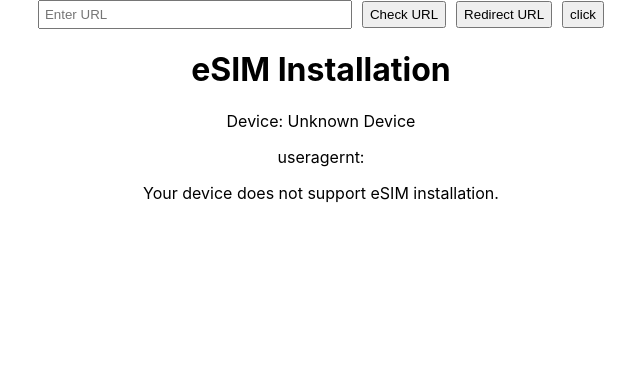
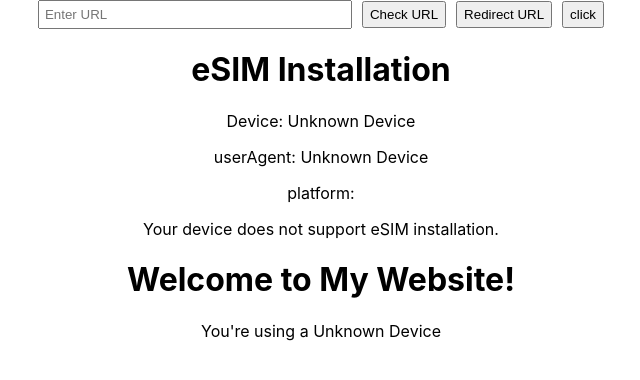
Before and after one commit to jaydipsonani/urlChecker, a React (Create React App) app: page / in a window 1280 px wide. Shown: the top 380 px of the page, without its empty margins (319-959 px from the left). Built offline with nearby package versions, Linux system fonts and the light colour scheme.

Commit message:
devicename

```diff
--- a/src/App.js
+++ b/src/App.js
@@ -1,4 +1,5 @@
 import './App.css';
+import DeviceNameDisplay from './devicenameDisplay';
 import InstallESimPage from './eSIMChecker';
 
 
@@ -9,6 +10,7 @@ function App() {
     <div className="App">
         <URLChecker />
         <InstallESimPage />
+        <DeviceNameDisplay />
     </div>
   );
 }
--- /dev/null
+++ b/src/devicenameDisplay.js
@@ -0,0 +1,61 @@
+import React, { useState, useEffect } from 'react';
+
+// Device detection function
+const getDeviceName = () => {
+  const userAgent = navigator.userAgent || navigator.vendor || window.opera;
+
+  // iPhone models
+  const iPhoneModels = {
+    'iPhone14,2': 'iPhone 13 Pro',
+    'iPhone10,6': 'iPhone X',
+    'iPhone10,5': 'iPhone 8 Plus',
+    // Add more iPhone mappings here
+  };
+
+  for (const model in iPhoneModels) {
+    if (userAgent.includes(model)) {
+      return iPhoneModels[model];
+    }
+  }
+
+  // Android models
+  const androidModels = {
+    'Pixel 4': 'Google Pixel 4',
+    'SM-G991B': 'Samsung Galaxy S21',
+    'RMX1851': 'Realme 3 Pro',  // Added Realme 3 Pro
+    // Add more Android mappings here
+  };
+
+  for (const model in androidModels) {
+    if (userAgent.includes(model)) {
+      return androidModels[model];
+    }
+  }
+
+  // Fallbacks
+  if (/iPhone/.test(userAgent)) return 'iPhone';
+  if (/Android/.test(userAgent)) return 'Android Device';
+  if (/iPad/.test(userAgent)) return 'iPad';
+  if (/Windows/.test(userAgent)) return 'Windows PC';
+  if (/Mac/.test(userAgent)) return 'Macintosh';
+
+  return 'Unknown Device';
+};
+
+const DeviceNameDisplay = () => {
+  const [deviceName, setDeviceName] = useState('Unknown Device');
+
+  useEffect(() => {
+    const detectedDeviceName = getDeviceName();
+    setDeviceName(detectedDeviceName);
+  }, []);
+
+  return (
+    <div>
+      <h1>Welcome to My Website!</h1>
+      <p>You're using a {deviceName}</p>
+    </div>
+  );
+};
+
+export default DeviceNameDisplay;
--- a/src/eSIMChecker.js
+++ b/src/eSIMChecker.js
@@ -1,31 +1,10 @@
 import { useEffect, useState } from 'react';
 
-// Function to detect platform and possible eSIM support based on user agent
 const detectEsimSupport = () => {
   const userAgent = navigator.userAgent || navigator.vendor || window.opera;
 
-  // Function to get iOS device name based on user agent
   const getIosDeviceName = () => {
     const iosPatterns = [
-    //  { pattern: /iPhone.*OS 16_3/, model: 'iPhone 14 Pro Max' },
-    // { pattern: /iPhone.*OS 16_2/, model: 'iPhone 14 Pro' },
-    // { pattern: /iPhone.*OS 16_1/, model: 'iPhone 14 Plus' },
-    // { pattern: /iPhone.*OS 16_0/, model: 'iPhone 14' },
-    // { pattern: /iPhone.*OS 15_3/, model: 'iPhone 13 Pro Max' },
-    // { pattern: /iPhone.*OS 15_2/, model: 'iPhone 13 Pro' },
-    // { pattern: /iPhone.*OS 15_1/, model: 'iPhone 13 mini' },
-    // { pattern: /iPhone.*OS 15_0/, model: 'iPhone 13' },
-    // { pattern: /iPhone.*OS 14_3/, model: 'iPhone 12 Pro Max' },
-    // { pattern: /iPhone.*OS 14_2/, model: 'iPhone 12 Pro' },
-    // { pattern: /iPhone.*OS 14_1/, model: 'iPhone 12 mini' },
-    // { pattern: /iPhone.*OS 14_0/, model: 'iPhone 12' },
-    // { pattern: /iPhone.*OS 13_2/, model: 'iPhone 11 Pro Max' },
-    // { pattern: /iPhone.*OS 13_1/, model: 'iPhone 11 Pro' },
-    // { pattern: /iPhone.*OS 13_0/, model: 'iPhone 11' },
-    // { pattern: /iPhone.*OS 12_2/, model: 'iPhone XR' },
-    // { pattern: /iPhone.*OS 12_1/, model: 'iPhone XS Max' },
-    // { pattern: /iPhone.*OS 12_0/, model: 'iPhone XS' },
-    // { pattern: /iPhone.*OS 11_0/, model: 'iPhone 8 Plus' },
     { pattern: /iPhone.*OS 16_1/, model: 'iPhone 8 Plus' },
   { pattern: /iPhone.*OS 16_7/, model: 'iPhone 11/11 Pro/11 Pro Max' },// Latest version for iPhone 11 series
   { pattern: /iPhone.*OS 17_0/, model: 'iPhone 12/12 mini/12 Pro/12 Pro Max' },
@@ -49,16 +28,12 @@ const detectEsimSupport = () => {
     return 'iOS Device';
   };
 
+
   // Check if it's an iOS device
   if (/iPhone|iPad|iPod/i.test(userAgent)) {
     const deviceName = getIosDeviceName();
     return {
       isSupported: [
-        // 'iPhone XS', 'iPhone XS Max', 'iPhone XR', 'iPhone 11',
-        // 'iPhone 11 Pro', 'iPhone 11 Pro Max', 'iPhone SE (2nd generation)',
-        // 'iPhone 12', 'iPhone 12 mini', 'iPhone 12 Pro', 'iPhone 12 Pro Max',
-        // 'iPhone 13', 'iPhone 13 mini', 'iPhone 13 Pro', 'iPhone 13 Pro Max',
-        // 'iPhone 14', 'iPhone 14 Plus', 'iPhone 14 Pro', 'iPhone 14 Pro Max',
         'iPhone 11/11 Pro/11 Pro Max', 'iPhone 12/12 mini/12 Pro/12 Pro Max',
         'iPhone 13/13 mini/13 Pro/13 Pro Max','iPhone SE (2nd generation)',
         'iPhone 14/14 Plus/14 Pro/14 Pro Max','iPhone 15/15 Plus/15 Pro/15 Pro Max',
@@ -97,7 +72,6 @@ const InstallESimPage = () => {
     const smdpAddress = 'consumer.e-sim.global';
     const activationCode = 'TN2024032517501135006332';
     const url = `https://esimsetup.apple.com/esim_qrcode_provisioning?carddata=LPA:1$${smdpAddress}$${activationCode}`;
-
     window.location.href = url;
   };
 
@@ -105,9 +79,12 @@ const InstallESimPage = () => {
     <div>
       <h1>eSIM Installation</h1>
       <p>Device: {esimInfo.deviceName}</p>
-      <p>useragernt: {esimInfo.userAgent}</p>
+      <p>userAgent: {esimInfo.deviceName}</p>
+      <p>platform: {esimInfo.platform}</p>
       {esimInfo.isSupported ? (
+        <>
         <button onClick={redirectToEsimSetup}>Install eSIM</button>
+        </>
       ) : (
         <p>Your device does not support eSIM installation.</p>
       )}
@@ -713,6 +690,7 @@ export default InstallESimPage;
 //   return (
 //     <div>
 //       <h1>eSIM Installation</h1>
+
 //       {esimSupported ? (
 //         <button onClick={redirectToEsimSetup}>Install eSIM</button>
 //       ) : (
```
Also changed, not shown: src/urlChecker.js (+2 -7 lines).
